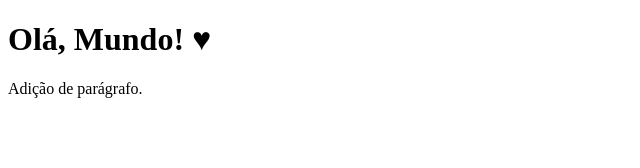
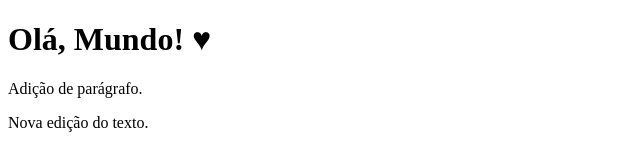
Before and after one commit to peixotots/Hello-World, a plain HTML site: page site-exemplo/index.html in a window 1280 px wide. Shown: the whole page, without its empty margins (0-640 px from the left). Drawn offline with Linux system fonts and the light colour scheme.

Commit message:
nova edição do texto

```diff
--- a/site-exemplo/index.html
+++ b/site-exemplo/index.html
@@ -9,5 +9,6 @@
 <body>
     <h1>Olá, Mundo! ♥</h1>
     <p>Adição de parágrafo.</p>
+    <p>Nova edição do texto.</p>
 </body>
 </html>
```
